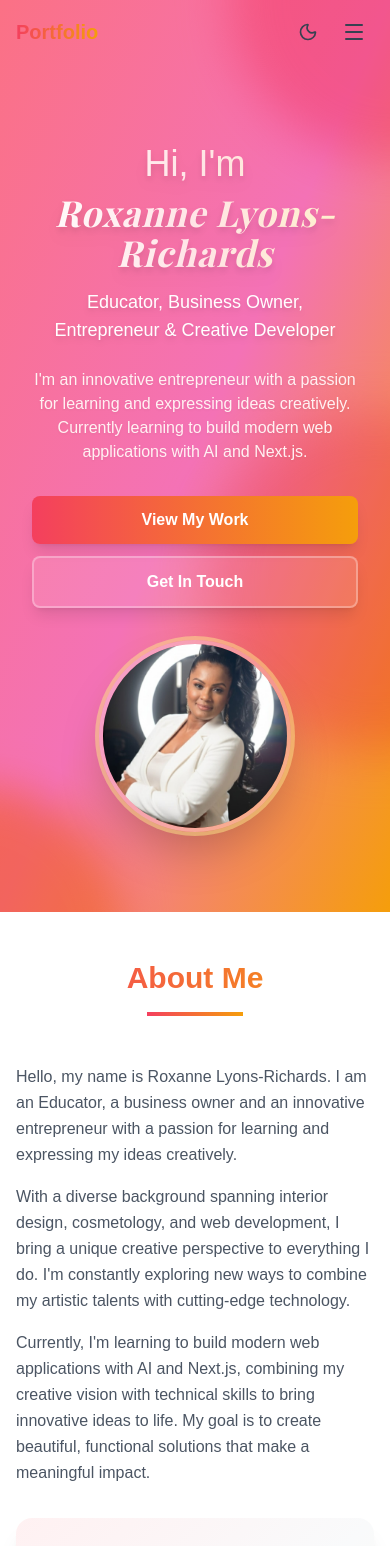
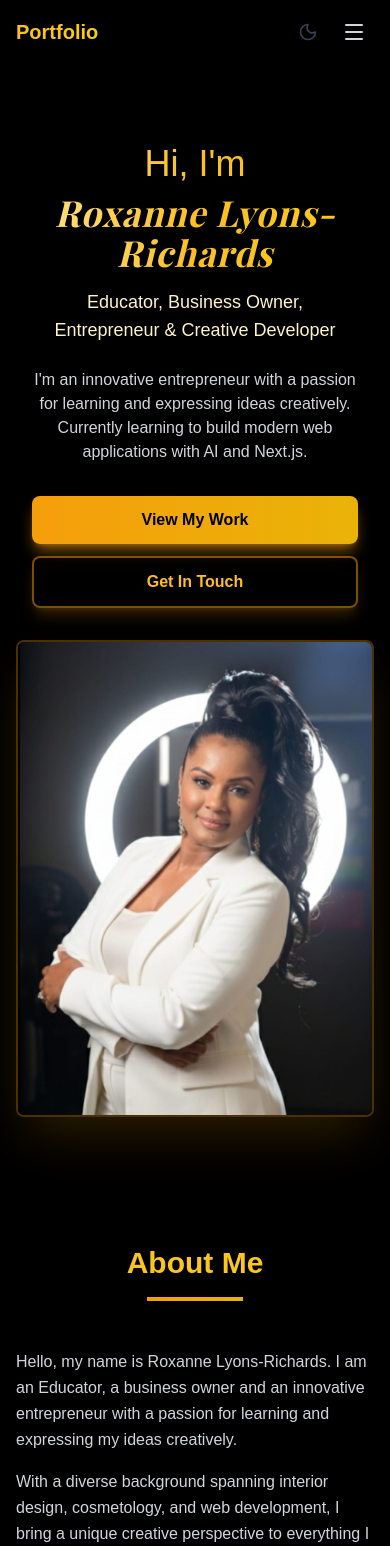
Before and after one commit to Roxy9289/-https-github.com-yourusername-my-portfolio.git-, a Next.js app: page / in a window 390 px wide. Shown: the top 1546 px of the page. Built offline with nearby package versions, Linux system fonts and the light colour scheme.

Commit message:
Update to black background with gold accents, full profile picture, and fancy font

```diff
--- a/app/globals.css
+++ b/app/globals.css
@@ -20,7 +20,7 @@ html {
 
 body {
   color: var(--foreground);
-  background: var(--background);
+  background: #000000;
   font-family: Arial, Helvetica, sans-serif;
 }
 
--- a/components/About.tsx
+++ b/components/About.tsx
@@ -17,43 +17,43 @@ export default function About() {
   return (
     <section
       id="about"
-      className="py-12 sm:py-16 md:py-20 bg-white dark:bg-gray-800"
+      className="py-12 sm:py-16 md:py-20 bg-black"
     >
       <div className="max-w-7xl mx-auto px-4 sm:px-6 lg:px-8">
         <ScrollAnimation>
           <div className="text-center mb-12 sm:mb-16">
-            <h2 className="text-3xl sm:text-4xl md:text-5xl font-bold mb-4 bg-gradient-to-r from-rose-500 to-amber-500 bg-clip-text text-transparent">
+            <h2 className="text-3xl sm:text-4xl md:text-5xl font-bold mb-4 bg-gradient-to-r from-amber-400 to-yellow-400 bg-clip-text text-transparent">
               About Me
             </h2>
-            <div className="w-24 h-1 bg-gradient-to-r from-rose-500 to-amber-500 mx-auto"></div>
+            <div className="w-24 h-1 bg-gradient-to-r from-amber-500 to-yellow-500 mx-auto"></div>
           </div>
         </ScrollAnimation>
 
         <div className="grid md:grid-cols-2 gap-8 md:gap-12 items-center">
           <ScrollAnimation delay={100}>
             <div className="space-y-4 sm:space-y-6">
-              <p className="text-base sm:text-lg text-gray-600 dark:text-gray-300 leading-relaxed">
+              <p className="text-base sm:text-lg text-gray-300 leading-relaxed">
                 Hello, my name is Roxanne Lyons-Richards. I am an Educator, a business owner and an innovative entrepreneur with a passion for learning and expressing my ideas creatively.
               </p>
-              <p className="text-base sm:text-lg text-gray-600 dark:text-gray-300 leading-relaxed">
+              <p className="text-base sm:text-lg text-gray-300 leading-relaxed">
                 With a diverse background spanning interior design, cosmetology, and web development, I bring a unique creative perspective to everything I do. I'm constantly exploring new ways to combine my artistic talents with cutting-edge technology.
               </p>
-              <p className="text-base sm:text-lg text-gray-600 dark:text-gray-300 leading-relaxed">
+              <p className="text-base sm:text-lg text-gray-300 leading-relaxed">
                 Currently, I'm learning to build modern web applications with AI and Next.js, combining my creative vision with technical skills to bring innovative ideas to life. My goal is to create beautiful, functional solutions that make a meaningful impact.
               </p>
             </div>
           </ScrollAnimation>
 
           <ScrollAnimation delay={200}>
-            <div className="bg-gradient-to-br from-rose-50 via-gray-50 to-amber-50 dark:from-gray-700 dark:to-gray-600 rounded-2xl p-6 sm:p-8 shadow-xl">
-              <h3 className="text-xl sm:text-2xl font-bold mb-4 sm:mb-6 text-gray-900 dark:text-white">
+            <div className="bg-gray-900 border border-amber-500/30 rounded-2xl p-6 sm:p-8 shadow-xl shadow-amber-500/10">
+              <h3 className="text-xl sm:text-2xl font-bold mb-4 sm:mb-6 text-amber-400">
                 Skills & Technologies
               </h3>
               <div className="grid grid-cols-2 gap-3 sm:gap-4">
                 {skills.map((skill, index) => (
                   <div
                     key={index}
-                    className="bg-white dark:bg-gray-800 px-4 py-3 rounded-lg text-center font-medium text-gray-900 dark:text-white shadow-md hover:shadow-lg transform hover:scale-105 transition-all duration-300"
+                    className="bg-black border border-amber-500/30 px-4 py-3 rounded-lg text-center font-medium text-amber-300 shadow-md hover:shadow-lg hover:shadow-amber-500/20 transform hover:scale-105 transition-all duration-300"
                   >
                     {skill}
                   </div>
--- a/components/Hero.tsx
+++ b/components/Hero.tsx
@@ -13,55 +13,55 @@ export default function Hero() {
   return (
     <section
       id="hero"
-      className="min-h-screen flex items-center justify-center bg-gradient-to-br from-rose-400 via-pink-400 to-amber-500 dark:from-rose-900 dark:via-pink-900 dark:to-amber-900 relative overflow-hidden pt-16"
+      className="min-h-screen flex items-center justify-center bg-black relative overflow-hidden pt-16"
     >
       {/* Animated background elements */}
       <div className="absolute inset-0 overflow-hidden">
-        <div className="absolute -top-40 -right-40 w-80 h-80 bg-rose-300 dark:bg-rose-900 rounded-full mix-blend-multiply dark:mix-blend-soft-light filter blur-xl opacity-70 animate-blob"></div>
-        <div className="absolute -bottom-40 -left-40 w-80 h-80 bg-amber-300 dark:bg-amber-900 rounded-full mix-blend-multiply dark:mix-blend-soft-light filter blur-xl opacity-70 animate-blob animation-delay-2000"></div>
-        <div className="absolute top-1/2 left-1/2 transform -translate-x-1/2 -translate-y-1/2 w-80 h-80 bg-pink-300 dark:bg-pink-900 rounded-full mix-blend-multiply dark:mix-blend-soft-light filter blur-xl opacity-70 animate-blob animation-delay-4000"></div>
+        <div className="absolute -top-40 -right-40 w-80 h-80 bg-amber-500/20 rounded-full mix-blend-soft-light filter blur-xl opacity-50 animate-blob"></div>
+        <div className="absolute -bottom-40 -left-40 w-80 h-80 bg-yellow-500/20 rounded-full mix-blend-soft-light filter blur-xl opacity-50 animate-blob animation-delay-2000"></div>
+        <div className="absolute top-1/2 left-1/2 transform -translate-x-1/2 -translate-y-1/2 w-80 h-80 bg-amber-400/10 rounded-full mix-blend-soft-light filter blur-xl opacity-50 animate-blob animation-delay-4000"></div>
       </div>
 
       <div className="max-w-7xl mx-auto px-4 sm:px-6 lg:px-8 py-20 sm:py-24 lg:py-32 relative z-10">
         <div className="flex flex-col lg:flex-row items-center justify-center gap-8 lg:gap-12">
           {/* Profile Picture */}
-          <div className="animate-fade-in order-2 lg:order-1">
-            <div className="relative w-48 h-48 sm:w-56 sm:h-56 md:w-64 md:h-64 lg:w-72 lg:h-72 rounded-full overflow-hidden border-4 border-white/30 shadow-2xl ring-4 ring-amber-200/50 dark:ring-amber-800/50">
+          <div className="animate-fade-in order-2 lg:order-1 w-full lg:w-2/5">
+            <div className="relative w-full aspect-[3/4] max-w-md mx-auto lg:max-w-none lg:h-[80vh] rounded-lg overflow-hidden border-2 border-amber-500/30 shadow-2xl shadow-amber-500/20">
               <Image
                 src="/profile.jpg"
                 alt="Roxanne Lyons-Richards"
                 fill
                 className="object-cover"
                 priority
-                sizes="(max-width: 768px) 192px, (max-width: 1024px) 224px, 288px"
+                sizes="(max-width: 1024px) 100vw, 40vw"
               />
             </div>
           </div>
 
           {/* Text Content */}
-          <div className="text-center lg:text-left flex-1 order-1 lg:order-2">
-            <h1 className="text-4xl sm:text-5xl md:text-6xl lg:text-7xl mb-4 sm:mb-6 bg-gradient-to-r from-white via-rose-100 to-amber-100 bg-clip-text text-transparent animate-fade-in drop-shadow-lg px-4">
+          <div className="text-center lg:text-left flex-1 lg:w-3/5 order-1 lg:order-2">
+            <h1 className="text-4xl sm:text-5xl md:text-6xl lg:text-7xl mb-4 sm:mb-6 bg-gradient-to-r from-amber-200 via-amber-400 to-yellow-400 bg-clip-text text-transparent animate-fade-in drop-shadow-lg px-4">
               Hi, I'm{" "}
               <span className="block mt-2 font-bold italic tracking-wide" style={{ fontFamily: "'Playfair Display', serif" }}>
                 Roxanne Lyons-Richards
               </span>
             </h1>
-            <p className="text-lg sm:text-xl md:text-2xl text-white mb-6 sm:mb-8 max-w-3xl lg:mx-0 mx-auto animate-fade-in-delay drop-shadow-md px-4">
+            <p className="text-lg sm:text-xl md:text-2xl text-amber-100 mb-6 sm:mb-8 max-w-3xl lg:mx-0 mx-auto animate-fade-in-delay drop-shadow-md px-4">
               Educator, Business Owner, Entrepreneur & Creative Developer
             </p>
-            <p className="text-base sm:text-lg text-rose-50 mb-8 sm:mb-12 max-w-2xl lg:mx-0 mx-auto animate-fade-in-delay-2 drop-shadow-sm px-4">
+            <p className="text-base sm:text-lg text-gray-300 mb-8 sm:mb-12 max-w-2xl lg:mx-0 mx-auto animate-fade-in-delay-2 drop-shadow-sm px-4">
               I'm an innovative entrepreneur with a passion for learning and expressing ideas creatively. Currently learning to build modern web applications with AI and Next.js.
             </p>
             <div className="flex flex-col sm:flex-row gap-3 sm:gap-4 justify-center lg:justify-start animate-fade-in-delay-3 px-4">
               <button
                 onClick={() => scrollToSection("projects")}
-                className="px-6 sm:px-8 py-3 sm:py-4 bg-gradient-to-r from-rose-500 to-amber-500 text-white rounded-lg font-semibold text-base sm:text-lg hover:from-rose-600 hover:to-amber-600 transform hover:scale-105 transition-all duration-300 shadow-lg hover:shadow-xl"
+                className="px-6 sm:px-8 py-3 sm:py-4 bg-gradient-to-r from-amber-500 to-yellow-500 text-black rounded-lg font-semibold text-base sm:text-lg hover:from-amber-600 hover:to-yellow-600 transform hover:scale-105 transition-all duration-300 shadow-lg hover:shadow-xl shadow-amber-500/50"
               >
                 View My Work
               </button>
               <button
                 onClick={() => scrollToSection("contact")}
-                className="px-6 sm:px-8 py-3 sm:py-4 bg-white/10 backdrop-blur-md text-white border-2 border-white/30 rounded-lg font-semibold text-base sm:text-lg hover:bg-white/20 hover:border-white/50 transform hover:scale-105 transition-all duration-300 shadow-lg"
+                className="px-6 sm:px-8 py-3 sm:py-4 bg-black/50 backdrop-blur-md text-amber-400 border-2 border-amber-500/50 rounded-lg font-semibold text-base sm:text-lg hover:bg-amber-500/10 hover:border-amber-400 transform hover:scale-105 transition-all duration-300 shadow-lg shadow-amber-500/20"
               >
                 Get In Touch
               </button>
--- a/components/Navigation.tsx
+++ b/components/Navigation.tsx
@@ -54,7 +54,7 @@ export default function Navigation() {
     <nav
       className={`fixed top-0 left-0 right-0 z-50 transition-all duration-300 ${
         isScrolled
-          ? "bg-white/95 dark:bg-gray-900/95 backdrop-blur-md shadow-md"
+          ? "bg-black/95 backdrop-blur-md shadow-md shadow-amber-500/20"
           : "bg-transparent"
       }`}
     >
@@ -63,7 +63,7 @@ export default function Navigation() {
           <div className="flex-shrink-0">
             <button
               onClick={() => scrollToSection("hero")}
-              className="text-xl sm:text-2xl font-bold bg-gradient-to-r from-rose-500 to-amber-500 bg-clip-text text-transparent hover:from-rose-600 hover:to-amber-600 transition-all"
+              className="text-xl sm:text-2xl font-bold bg-gradient-to-r from-amber-400 to-yellow-400 bg-clip-text text-transparent hover:from-amber-500 hover:to-yellow-500 transition-all"
             >
               Portfolio
             </button>
@@ -76,7 +76,7 @@ export default function Navigation() {
                 <button
                   key={link.id}
                   onClick={() => scrollToSection(link.id)}
-                  className="text-gray-700 dark:text-gray-300 hover:text-rose-600 dark:hover:text-rose-400 px-3 py-2 text-sm font-medium transition-colors"
+                  className="text-gray-300 hover:text-amber-400 px-3 py-2 text-sm font-medium transition-colors"
                 >
                   {link.label}
                 </button>
@@ -92,7 +92,7 @@ export default function Navigation() {
             <DarkModeToggle />
             <button
               onClick={() => setIsMobileMenuOpen(!isMobileMenuOpen)}
-              className="text-gray-700 dark:text-gray-300 hover:text-rose-600 dark:hover:text-rose-400 p-2 transition-colors"
+              className="text-gray-300 hover:text-amber-400 p-2 transition-colors"
               aria-label="Toggle menu"
               aria-expanded={isMobileMenuOpen}
             >
@@ -108,7 +108,7 @@ export default function Navigation() {
 
       {/* Mobile Menu */}
       <div
-        className={`md:hidden fixed inset-0 top-16 bg-white dark:bg-gray-900 transition-transform duration-300 ease-in-out ${
+        className={`md:hidden fixed inset-0 top-16 bg-black transition-transform duration-300 ease-in-out ${
           isMobileMenuOpen ? "translate-x-0" : "translate-x-full"
         }`}
       >
@@ -117,7 +117,7 @@ export default function Navigation() {
             <button
               key={link.id}
               onClick={() => scrollToSection(link.id)}
-              className="text-left text-gray-700 dark:text-gray-300 hover:text-blue-600 dark:hover:text-blue-400 px-4 py-3 text-lg font-medium transition-colors border-b border-gray-200 dark:border-gray-700"
+              className="text-left text-gray-300 hover:text-amber-400 px-4 py-3 text-lg font-medium transition-colors border-b border-gray-800"
             >
               {link.label}
             </button>
```
Also changed, not shown: components/Contact.tsx (+23 -23 lines), components/Projects.tsx (+12 -12 lines).
